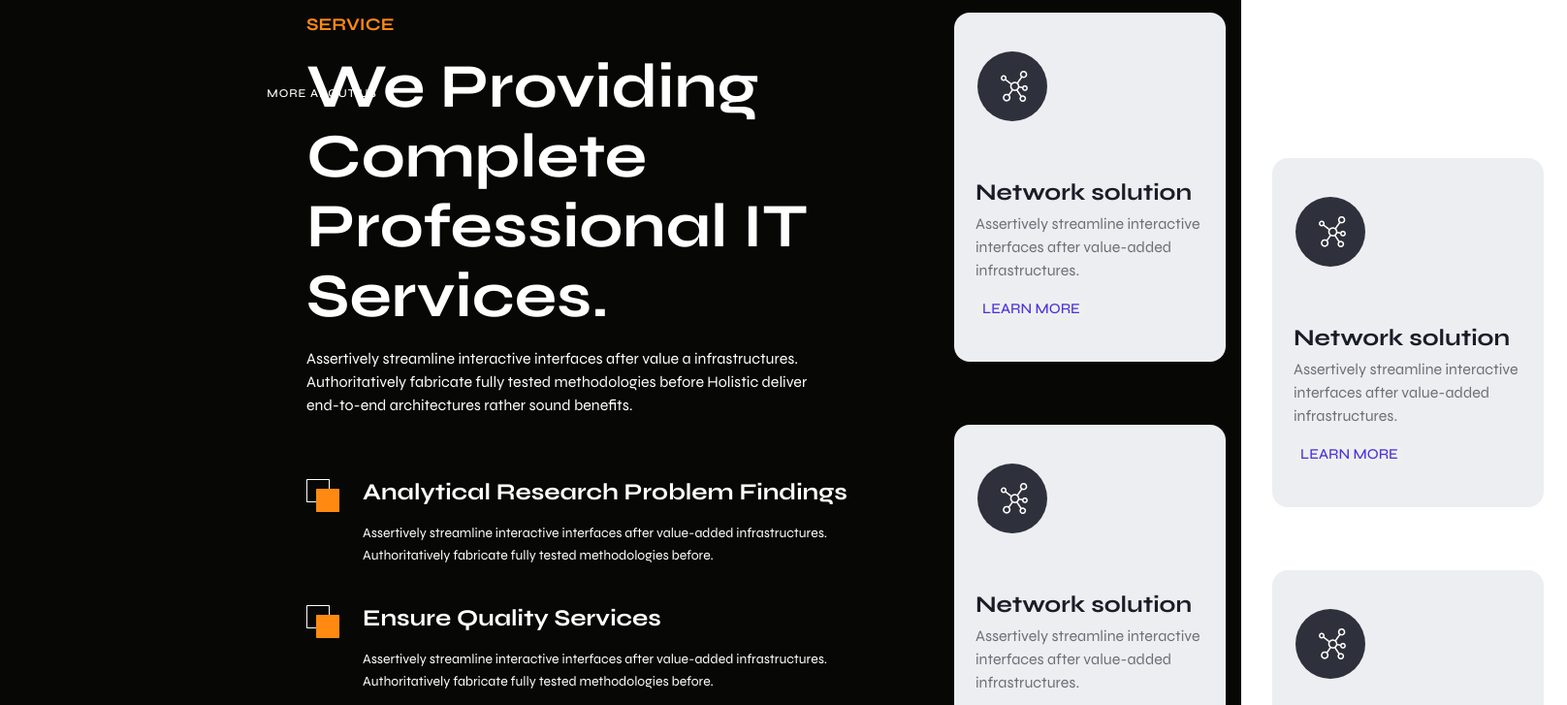
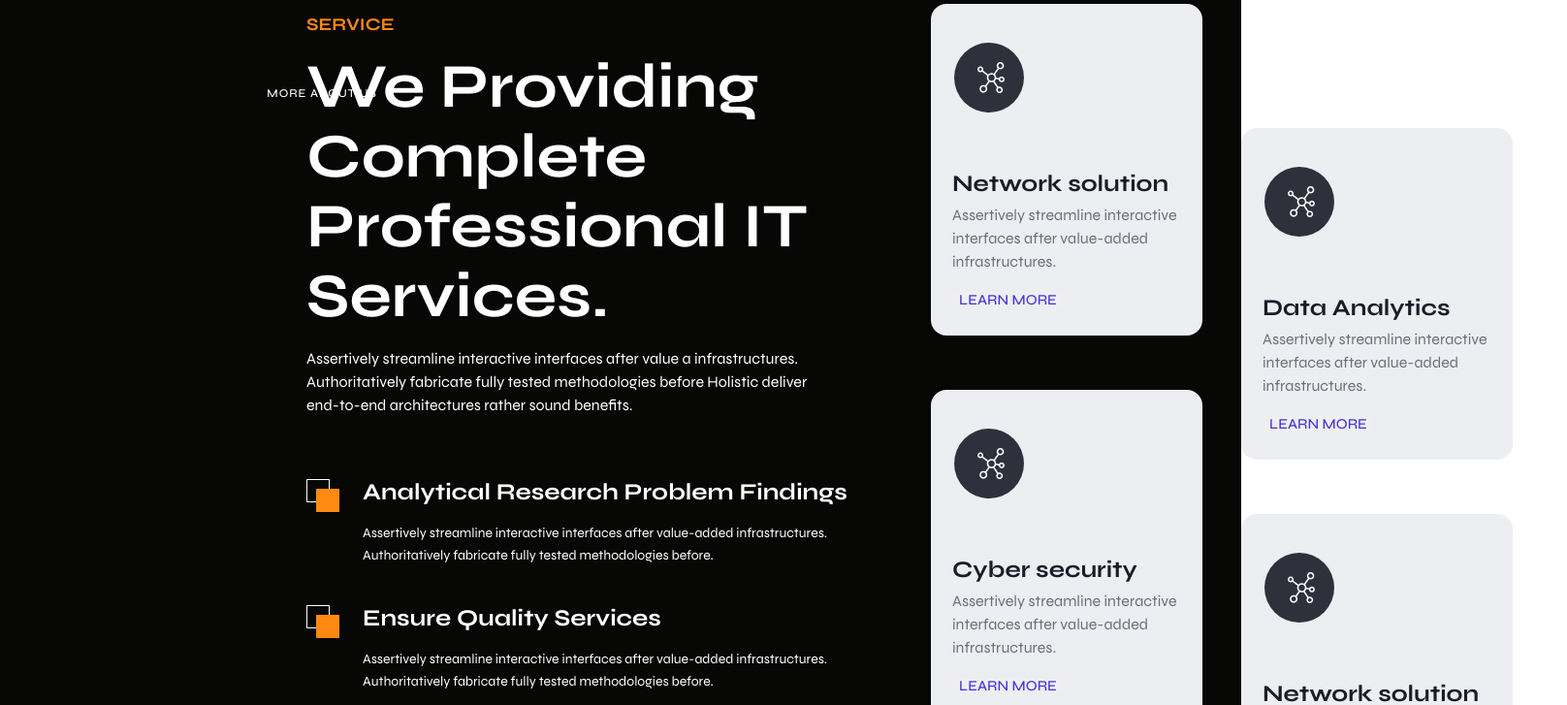
Before and after one commit to abdulaziz-sayfullayev/figma, a React (Create React App) app: page / in a window 1280 px wide. Shown: the part 3120-3847 px from the top of the page at 97% size, 1616 px wide, since content can reach past the window. Built offline with nearby package versions, Linux system fonts and the light colour scheme.

Commit message:
page4 home1

```diff
--- a/src/Components/Home/Pages/Page4/Page4.css
+++ b/src/Components/Home/Pages/Page4/Page4.css
@@ -121,19 +121,15 @@
     height: 46px;
     margin: 16px 0px;
 }
-.Service01:nth-child(1){
-    margin-top: 65px;
-    margin-bottom: 50px;
+
+.Service01:nth-child(1) {
+    margin-top: 56px;
 }
+
 .Service01 {
     width: 280px;
     height: 360px;
-    flex: none;
-    order: 0;
-    flex-grow: 0;
-    margin: 0px 24px;
     border-radius: 16px;
-    background: rgb(236, 238, 242);
 }
 
 .FrameService {
@@ -273,18 +269,58 @@
     background: rgb(73, 52, 219);
     color: white;
 }
-.aaazzz{
+
+.aaazzz {
     display: flex;
 }
-/* .divv{}
 
-.Service00101{
+.divv{
+}
 
-} */
 
-.AzzHover{
-    display: none;
+.divv2 {
+    margin-top: 128px;
+    margin-left: 40px;
 }
-.divv2{
-    margin-top: 150px;
+
+.Service01,
+.AzzHover {
+    transition: opacity 0.3s;
 }
+
+.Service01 {
+    opacity: 1;
+}
+
+.AzzHover {
+    opacity: 0;
+}
+
+.Cardds {
+    border-radius: 16px;
+    background: rgb(236, 238, 242);
+}
+
+.Cardds:hover {
+    background: rgb(255, 137, 17);
+}
+
+.Cardds:hover .Service01 {
+    opacity: 0;
+}
+
+.Cardds:hover .AzzHover {
+    opacity: 1;
+}
+
+.AzzHover>h6 {
+    color: rgb(7, 7, 6);
+    font-family: 'Syne';
+    font-size: 24px;
+    font-weight: 700;
+    line-height: 28px;
+    width: 258px;
+    height: 28px;
+    margin-left: 14px;
+    margin-top: -46px;
+}
--- a/src/Components/Home/Pages/Page4/Page4.js
+++ b/src/Components/Home/Pages/Page4/Page4.js
@@ -130,7 +130,7 @@ function Page4() {
                             </div>
                             <div className='aaazzz'>
                                 <div className="divv">
-                                    <div className='Service00101'>
+                                    <div className='Cardds'>
                                         <div class="Service01">
                                             <div class="FrameService">
                                                 <div class="Icon01">
@@ -155,69 +155,68 @@ function Page4() {
                                             </div>
                                         </div>
                                         <div className='AzzHover'>
-                                            <span>View all services</span>
+                                            <h6>View all services</h6>
                                         </div>
                                     </div>
-                                    <div className='Service00102'>
-                                        <div>
-                                            <div class="Service01">
-                                                <div class="FrameService">
-                                                    <div class="Icon01">
-                                                        <span class="Icon001">
-                                                            <img src={ICON11} alt="" />
-                                                        </span>
+                                    <div className='Cardds'>
+                                        <div class="Service01">
+                                            <div class="FrameService">
+                                                <div class="Icon01">
+                                                    <span class="Icon001">
+                                                        <img src={ICON11} alt="" />
+                                                    </span>
+                                                </div>
+                                                <div class="Txt9">
+                                                    <div class="Txt10">
+                                                        <span>Cyber security</span>
+                                                        <p>
+                                                            Assertively streamline interactive interfaces after
+                                                            value-added infrastructures.
+                                                        </p>
                                                     </div>
-                                                    <div class="Txt9">
-                                                        <div class="Txt10">
-                                                            <span>Network solution</span>
-                                                            <p>
-                                                                Assertively streamline interactive interfaces after
-                                                                value-added infrastructures.
-                                                            </p>
-                                                        </div>
-                                                        <div class="Action1">
-                                                            <button>
-                                                                <i class="fa-solid fa-arrow-up-right"> </i>LEARN MORE
-                                                            </button>
-                                                        </div>
+                                                    <div class="Action1">
+                                                        <button>
+                                                            <i class="fa-solid fa-arrow-up-right"> </i>LEARN MORE
+                                                        </button>
                                                     </div>
                                                 </div>
                                             </div>
-                                            <div className='AzzHover'>
-                                                <span>View all services</span>
-                                            </div>
                                         </div>
                                         <div className='AzzHover'>
-                                            <span>View all services</span>
+                                            <h6>View all services</h6>
                                         </div>
                                     </div>
                                 </div>
                                 <div className='divv2'>
-                                    <div class="Service01">
-                                        <div class="FrameService">
-                                            <div class="Icon01">
-                                                <span class="Icon001">
-                                                    <img src={ICON11} alt="" />
-                                                </span>
-                                            </div>
-                                            <div class="Txt9">
-                                                <div class="Txt10">
-                                                    <span>Network solution</span>
-                                                    <p>
-                                                        Assertively streamline interactive interfaces after
-                                                        value-added infrastructures.
-                                                    </p>
+                                    <div className='Cardds'>
+                                        <div class="Service01">
+                                            <div class="FrameService">
+                                                <div class="Icon01">
+                                                    <span class="Icon001">
+                                                        <img src={ICON11} alt="" />
+                                                    </span>
                                                 </div>
-                                                <div class="Action1">
-                                                    <button>
-                                                        <i class="fa-solid fa-arrow-up-right"> </i>LEARN MORE
-                                                    </button>
+                                                <div class="Txt9">
+                                                    <div class="Txt10">
+                                                        <span>Data Analytics</span>
+                                                        <p>
+                                                            Assertively streamline interactive interfaces after
+                                                            value-added infrastructures.
+                                                        </p>
+                                                    </div>
+                                                    <div class="Action1">
+                                                        <button>
+                                                            <i class="fa-solid fa-arrow-up-right"> </i>LEARN MORE
+                                                        </button>
+                                                    </div>
                                                 </div>
                                             </div>
                                         </div>
+                                        <div className='AzzHover'>
+                                            <h6>View all services</h6>
+                                        </div>
                                     </div>
-                                    <div>
-
+                                    <div className='Cardds'>
                                         <div class="Service01">
                                             <div class="FrameService">
                                                 <div class="Icon01">
@@ -242,7 +241,7 @@ function Page4() {
                                             </div>
                                         </div>
                                         <div className='AzzHover'>
-                                            <span>View all services</span>
+                                            <h6>View all services</h6>
                                         </div>
                                     </div>
                                 </div>
```
